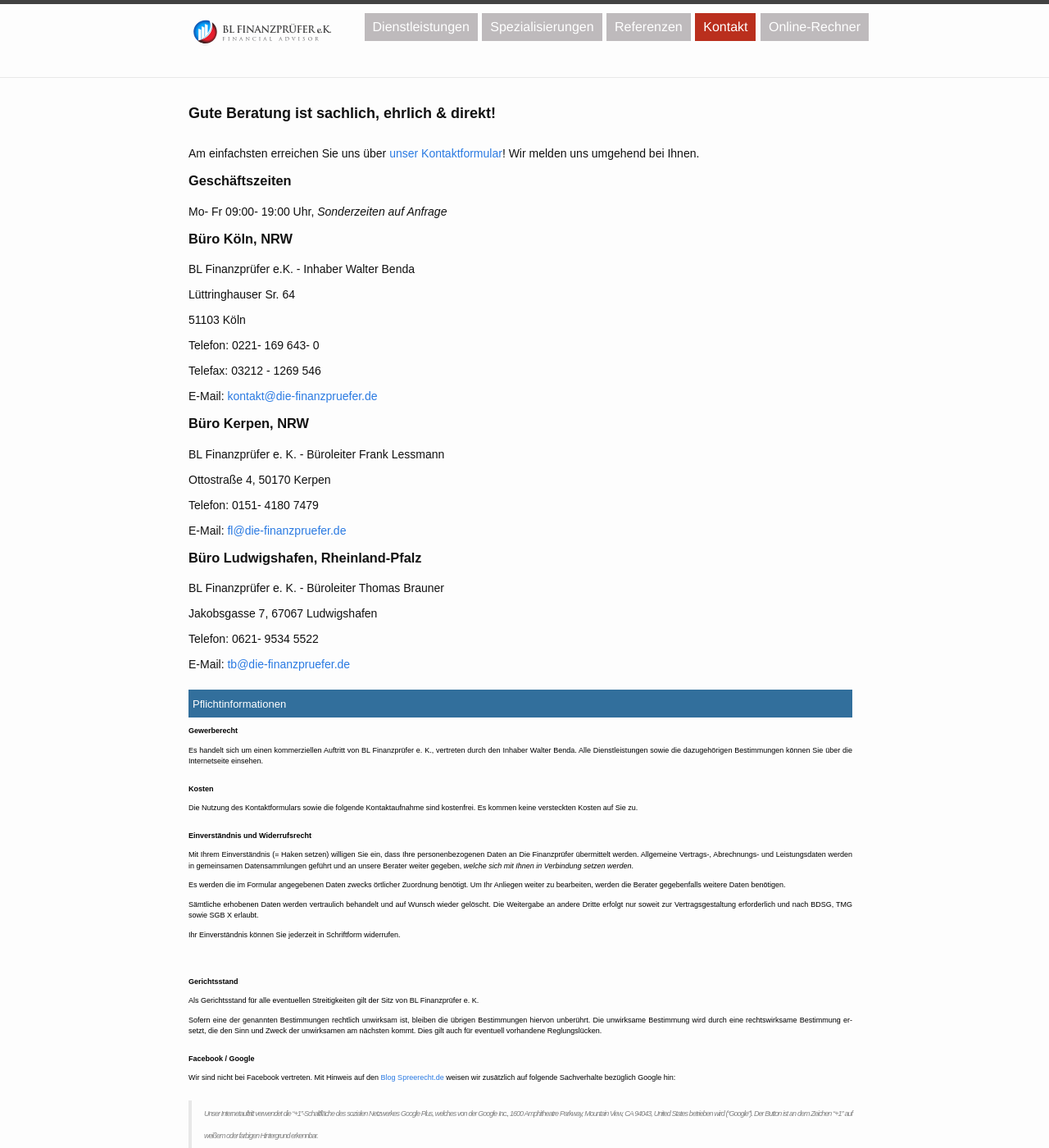
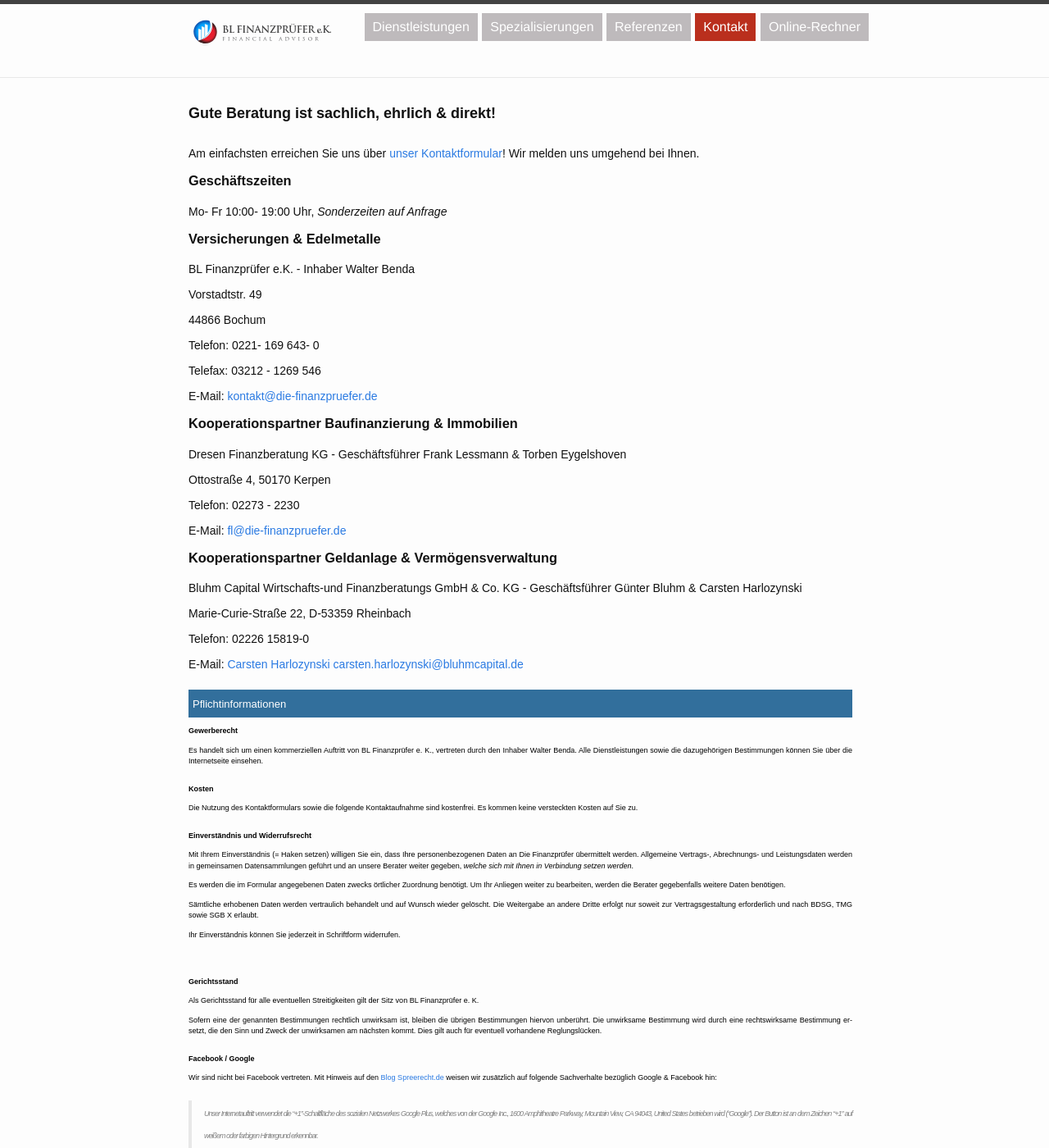
Before and after one commit to Die-Finanzpruefer/die-finanzpruefer.github.io, a Jekyll site: the page built from 04_kontakt.md, in a window 1280 px wide and 1400 px high. Shown: the whole window at 82% size. Built offline with Jekyll 4.4.1, drawn with Linux system fonts in a browser that asks for light colours; some web fonts are replaced.

Commit message:
Create 04_kontakt.md

```diff
--- a/04_kontakt.md
+++ b/04_kontakt.md
@@ -14,16 +14,16 @@
 
 ### __Geschäftszeiten__
 
-Mo- Fr 09:00- 19:00 Uhr, _Sonderzeiten auf Anfrage_
+Mo- Fr 10:00- 19:00 Uhr, _Sonderzeiten auf Anfrage_
 
 
-### __Büro Köln, NRW__
+### __Versicherungen & Edelmetalle__
 
 BL Finanzprüfer e.K. - Inhaber Walter Benda
 
-Lüttringhauser Sr. 64
+Vorstadtstr. 49
 
-51103 Köln
+44866 Bochum
 
 Telefon: 0221- 169 643- 0
 
@@ -32,27 +32,27 @@
 E-Mail: [kontakt@die-finanzpruefer.de](mailto:wb@die-finanzpruefer.de)
 
 
-### __Büro Kerpen, NRW__
+### __Kooperationspartner Baufinanzierung & Immobilien__
 
-BL Finanzprüfer e. K. - Büroleiter Frank Lessmann
+Dresen Finanzberatung KG - Geschäftsführer Frank Lessmann & Torben Eygelshoven
 
 Ottostraße 4, 50170 Kerpen
 
-Telefon: 0151- 4180 7479
+Telefon: 02273 - 2230
 
 E-Mail: [fl@die-finanzpruefer.de](mailto:fl@die-finanzpruefer.de)
 
 
 
-### __Büro Ludwigshafen, Rheinland-Pfalz__
+### __Kooperationspartner Geldanlage & Vermögensverwaltung__
 
-BL Finanzprüfer e. K. - Büroleiter Thomas Brauner
+Bluhm Capital Wirtschafts-und Finanzberatungs GmbH & Co. KG - Geschäftsführer Günter Bluhm & Carsten Harlozynski
 
-Jakobsgasse 7, 67067 Ludwigshafen
+Marie-Curie-Straße 22, D-53359 Rheinbach
 
-Telefon: 0621- 9534 5522
+Telefon:  02226 15819-0
 
-E-Mail: [tb@die-finanzpruefer.de](mailto:tb@die-finanzpruefer.de)
+E-Mail: [Carsten Harlozynski <carsten.harlozynski@bluhmcapital.de>](mailto:carsten.harlozynski@bluhmcapital.de)
 
 
 <h2><span style="font-family: arial,helvetica,sans-serif; font-size: small;">Pflichtinformationen</span></h2>
@@ -75,7 +75,7 @@
 <p class="MsoNormal" style="text-align: justify;"><span style="font-size: xx-small; font-family: arial,helvetica,sans-serif;">Sofern  eine der genannten Bestimmungen  rechtlich unwirksam ist, bleiben die  &uuml;brigen Bestimmungen hiervon  unber&uuml;hrt. Die unwirksame Bestimmung wird  durch eine rechtswirksame  Bestimmung ersetzt, die den Sinn und Zweck  der unwirksamen am n&auml;chsten  kommt. Dies gilt auch f&uuml;r eventuell  vorhandene Reglungsl&uuml;cken.</span></p>
 <p class="MsoNormal" style="text-align: justify;">&nbsp;</p>
 <p class="MsoNormal" style="text-align: justify;"><span style="font-size: xx-small; font-family: arial,helvetica,sans-serif;"><strong>Facebook / Google</strong></span></p>
-<p class="MsoNormal" style="text-align: justify;"><span style="font-size: xx-small; font-family: arial,helvetica,sans-serif;">Wir sind nicht bei Facebook vertreten. Mit Hinweis auf den <a title="Blog Spreerecht.de" href="http://spreerecht.de/google-plus/2011-07/das-rechtliche-risiko-bei-googles-1-button-inkl-muster-fuer-die-datenschutzerklaerung" target="_blank">Blog Spreerecht.de</a> weisen wir zus&auml;tzlich auf folgende Sachverhalte bez&uuml;glich Google hin:</span></p>
+<p class="MsoNormal" style="text-align: justify;"><span style="font-size: xx-small; font-family: arial,helvetica,sans-serif;">Wir sind nicht bei Facebook vertreten. Mit Hinweis auf den <a title="Blog Spreerecht.de" href="http://spreerecht.de/google-plus/2011-07/das-rechtliche-risiko-bei-googles-1-button-inkl-muster-fuer-die-datenschutzerklaerung" target="_blank">Blog Spreerecht.de</a> weisen wir zus&auml;tzlich auf folgende Sachverhalte bez&uuml;glich Google & Facebook hin:</span></p>
 <p class="MsoNormal" style="text-align: justify;">&nbsp;</p>
 <blockquote>
 <p><span style="font-size: xx-small; font-family: arial,helvetica,sans-serif;">Unser Internetauftritt verwendet die  &ldquo;+1&Prime;-Schaltfl&auml;che&nbsp;des sozialen Netzwerkes Google Plus, welches von  der&nbsp;Google Inc., 1600 Amphitheatre Parkway, Mountain View, CA 94043,  United States betrieben wird (&ldquo;Google&rdquo;). Der Button ist an dem Zeichen  &ldquo;+1&Prime; auf wei&szlig;em oder farbigen Hintergrund erkennbar.</span></p>
```
